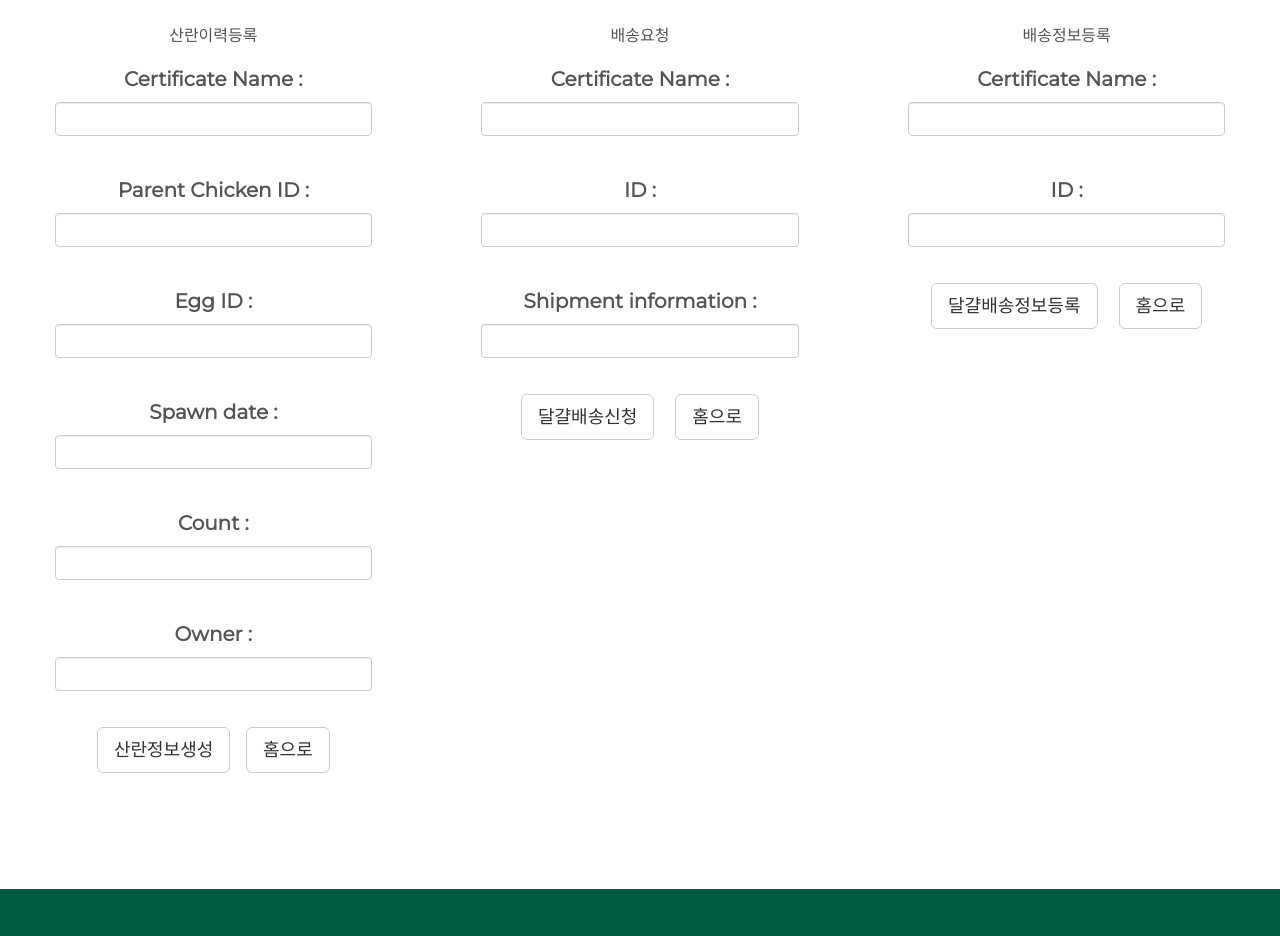
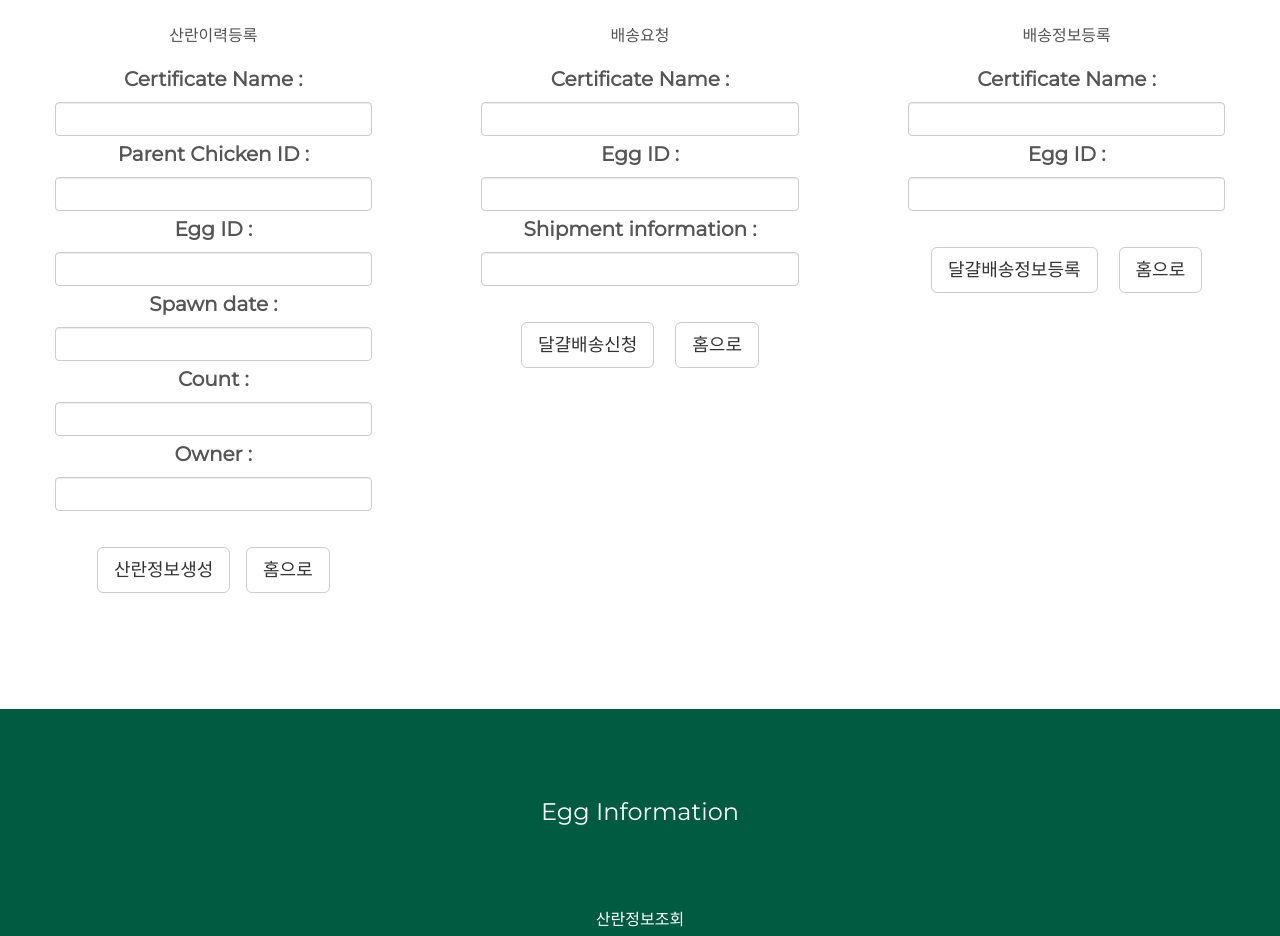
Before and after one commit to blockchain-teacher/neardo-project, a website: page application/views/index_theme.html in a window 1280 px wide. Shown: the part 1620-2556 px from the top of the page. Drawn offline with nearby package versions, Linux system fonts and the light colour scheme.

Commit message:
Update index_theme.html

```diff
--- a/application/views/index_theme.html
+++ b/application/views/index_theme.html
@@ -176,19 +176,19 @@
                     <!-- 입력폼 certificate, id, color, size, owner, value -->
                     <label for="cert1" class="form-label">Certificate Name : </label>
                     <input type="text" class="form-control" id="cert1" style="width:80%">
-                    <br>
+
                     <label for="cid1" class="form-label">Parent Chicken ID : </label>
                     <input type="text" class="form-control" id="cid1" style="width:80%">
-                    <br>
+
                     <label for="eid1" class="form-label">Egg ID : </label>
                     <input type="text" class="form-control" id="eid1" value="" style="width:80%">
-                    <br>
+
                     <label for="sdate1" class="form-label">Spawn date : </label>
                     <input type="text" class="form-control" id="sdate1" value="" style="width:80%">
-                    <br>
+
                     <label for="count1" class="form-label">Count : </label>
                     <input type="text" class="form-control" id="count1" value="" style="width:80%">
-                    <br>
+
                     <label for="owner1" class="form-label">Owner : </label>
                     <input type="text" class="form-control" id="owner1" value="" style="width:80%">
                     <br>
@@ -208,10 +208,8 @@
                     <!-- 입력폼 certificate, id, color, size, owner, value -->
                     <label for="cert2" class="form-label">Certificate Name : </label>
                     <input type="text" class="form-control" id="cert2" style="width:80%">
-                    <br>
-                    <label for="id2" class="form-label">ID : </label>
+                    <label for="id2" class="form-label">Egg ID : </label>
                     <input type="text" class="form-control" id="id2" style="width:80%">
-                    <br>
                     <label for="shipinfo2" class="form-label">Shipment information : </label>
                     <input type="text" class="form-control" id="shipinfo2" value="" style="width:80%">
                     <br>
@@ -232,8 +230,7 @@
                     <!-- 입력폼 certificate, id, color, size, owner, value -->
                     <label for="cert3" class="form-label">Certificate Name : </label>
                     <input type="text" class="form-control" id="cert3" style="width:80%">
-                    <br>
-                    <label for="id3" class="form-label">ID : </label>
+                    <label for="id3" class="form-label">Egg ID : </label>
                     <input type="text" class="form-control" id="id3" style="width:80%">
                     <br>
                     <!-- 버튼 -->
```
